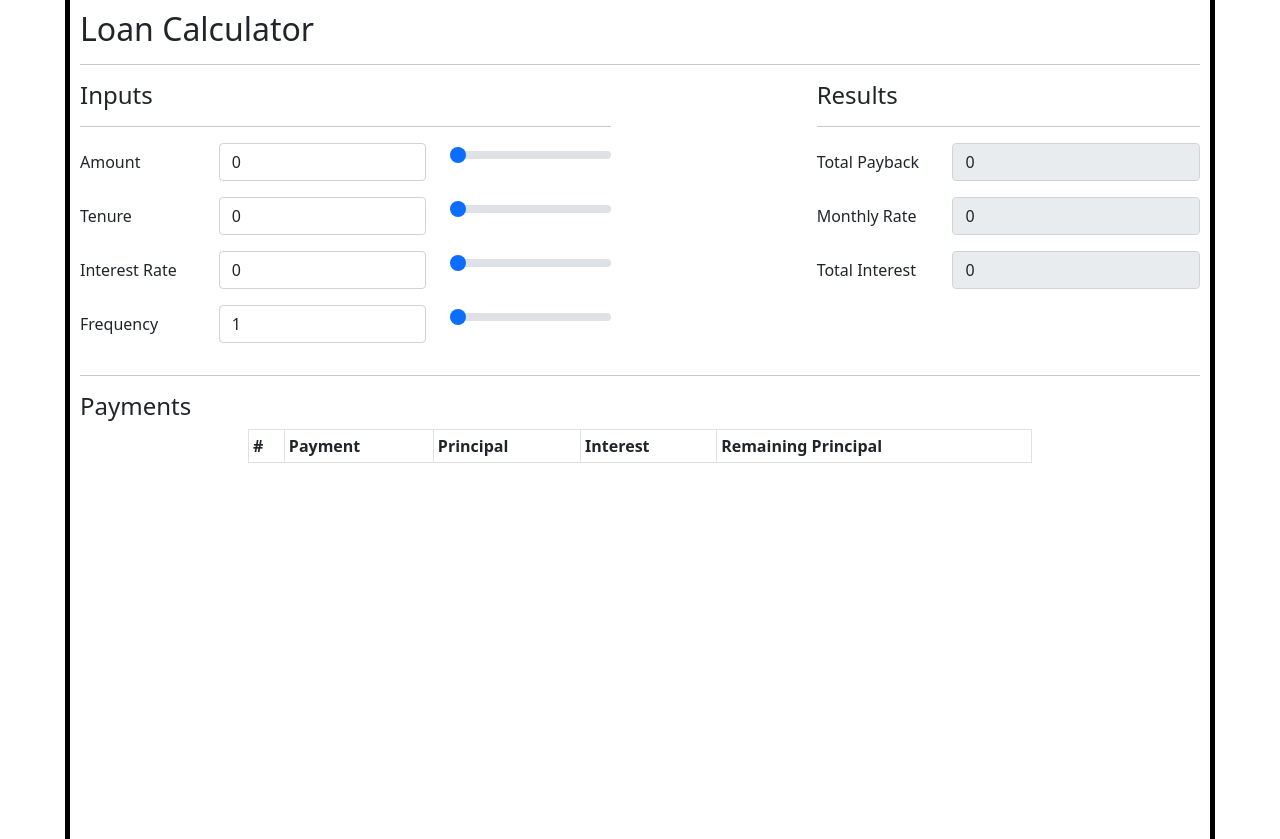
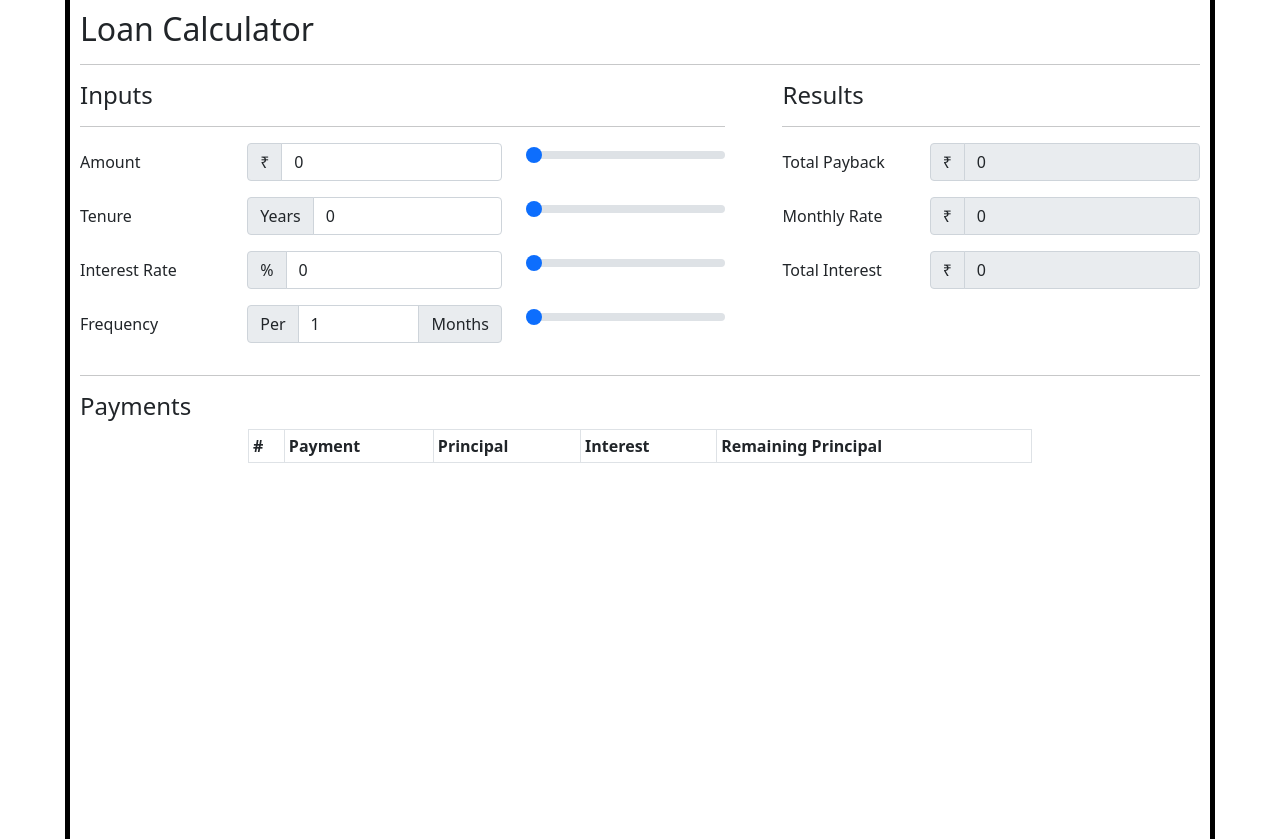
Before and after one commit to loan-zone-iiht/frontend, a React (Create React App) app: page /calculator in a window 1280 px wide. Built offline with nearby package versions, Linux system fonts and the light colour scheme.

Commit message:
loan calculator currency changes + final styling

```diff
--- a/src/pages/LoanCalculator/CalculatorPage.js
+++ b/src/pages/LoanCalculator/CalculatorPage.js
@@ -7,7 +7,10 @@ import {
   Form,
   Col,
   FormGroup,
+  InputGroupText,
+  InputGroup,
 } from "reactstrap";
+import { currencyFormatterRupee, currencyFormatter } from "../../utils";
 
 const CalculatorPage = () => {
   const [loanInput, setLoanInput] = useState({
@@ -46,14 +49,12 @@ const CalculatorPage = () => {
       loanInput.frequency
     ) {
       var payments = [];
-      // var payments = [Array.from({ length: loanInput.tenure + 1 })];
       var rate = loanInput.interestRate / 100 / (12 / loanInput.frequency);
       var noOfPayments = parseInt(
         loanInput.tenure * (12 / loanInput.frequency)
       );
       // console.log(noOfPayments,"rate");
 
-      // var c = r / (1 - Math.pow(1 + r, -loanInput.tenure)) * loanInput.principal;
       //payment amount
       var paymentAmount =
         (rate * loanInput.principal) / (1 - Math.pow(1 + rate, -noOfPayments));
@@ -81,11 +82,16 @@ const CalculatorPage = () => {
         var interest = remainingPrincipal * rate;
         payments[i] = {
           index: i,
-          amount: Math.round(paymentAmount * 100.0) / 100,
-          principal: Math.round((paymentAmount - interest) * 100.0) / 100,
-          interest: Math.round(interest * 100.0) / 100,
-          remainingAmount:
-            Math.round((total - paymentAmount * i) * 100.0) / 100,
+          amount: currencyFormatterRupee(
+            Math.round(paymentAmount * 100.0) / 100
+          ),
+          principal: currencyFormatterRupee(
+            Math.round((paymentAmount - interest) * 100.0) / 100
+          ),
+          interest: currencyFormatterRupee(Math.round(interest * 100.0) / 100),
+          remainingAmount: currencyFormatterRupee(
+            Math.round((total - paymentAmount * i) * 100.0) / 100
+          ),
         };
         remainingPrincipal -= paymentAmount - interest;
       }
@@ -118,14 +124,18 @@ const CalculatorPage = () => {
                     Amount
                   </Label>
                   <Col sm={5}>
+                    <InputGroup>
+                      <InputGroupText>₹</InputGroupText>
                       <Input
                         id="principal-in"
                         name="principal"
                         placeholder="principal"
                         type="text"
+                        aria-label="SSS"
                         onChange={handleInputChange}
                         value={loanInput.principal}
                       />
+                    </InputGroup>
                   </Col>
                   <Col sm={4}>
                     <Input
@@ -145,6 +155,8 @@ const CalculatorPage = () => {
                     Tenure
                   </Label>
                   <Col sm={5}>
+                    <InputGroup>
+                      <InputGroupText>Years</InputGroupText>
                       <Input
                         id="tenure-in"
                         name="tenure"
@@ -153,6 +165,7 @@ const CalculatorPage = () => {
                         onChange={handleInputChange}
                         value={loanInput.tenure}
                       />
+                    </InputGroup>
                   </Col>
                   <Col sm={4}>
                     <Input
@@ -172,6 +185,8 @@ const CalculatorPage = () => {
                     Interest Rate
                   </Label>
                   <Col sm={5}>
+                    <InputGroup>
+                      <InputGroupText>%</InputGroupText>
                       <Input
                         id="interestRate-in"
                         name="interestRate"
@@ -180,6 +195,7 @@ const CalculatorPage = () => {
                         onChange={handleInputChange}
                         value={loanInput.interestRate}
                       />
+                    </InputGroup>
                   </Col>
                   <Col sm={4}>
                     <Input
@@ -199,6 +215,8 @@ const CalculatorPage = () => {
                     Frequency
                   </Label>
                   <Col sm={5}>
+                    <InputGroup>
+                      <InputGroupText>Per</InputGroupText>
                       <Input
                         id="frequency-in"
                         name="frequency"
@@ -207,6 +225,8 @@ const CalculatorPage = () => {
                         onChange={handleInputChange}
                         value={loanInput.frequency}
                       />
+                      <InputGroupText>Months</InputGroupText>
+                    </InputGroup>
                   </Col>
                   <Col sm={4}>
                     <Input
@@ -232,6 +252,8 @@ const CalculatorPage = () => {
                     Total Payback
                   </Label>
                   <Col sm={8}>
+                    <InputGroup>
+                      <InputGroupText>₹</InputGroupText>
                       <Input
                         id="totalRes"
                         name="totalRes"
@@ -239,8 +261,9 @@ const CalculatorPage = () => {
                         type="text"
                         disabled
                         readOnly
-                      value={loanRes.totalRes}
+                        value={currencyFormatter(loanRes.totalRes)}
                       />
+                    </InputGroup>
                   </Col>
                 </FormGroup>
                 <FormGroup row>
@@ -248,6 +271,8 @@ const CalculatorPage = () => {
                     Monthly Rate
                   </Label>
                   <Col sm={8}>
+                    <InputGroup>
+                      <InputGroupText>₹</InputGroupText>
                       <Input
                         id="paybackRes"
                         name="paybackRes"
@@ -255,8 +280,9 @@ const CalculatorPage = () => {
                         type="text"
                         disabled
                         readOnly
-                      value={loanRes.paybackRes}
+                        value={currencyFormatter(loanRes.paybackRes)}
                       />
+                    </InputGroup>
                   </Col>
                 </FormGroup>
                 <FormGroup row>
@@ -264,6 +290,8 @@ const CalculatorPage = () => {
                     Total Interest
                   </Label>
                   <Col sm={8}>
+                    <InputGroup>
+                      <InputGroupText>₹</InputGroupText>
                       <Input
                         id="totalInterestRes"
                         name="totalInterestRes"
@@ -271,8 +299,9 @@ const CalculatorPage = () => {
                         type="text"
                         disabled
                         readOnly
-                      value={loanRes.totalInterestRes}
+                        value={currencyFormatter(loanRes.totalInterestRes)}
                       />
+                    </InputGroup>
                   </Col>
                 </FormGroup>
               </Form>
--- /dev/null
+++ b/src/utils.js
@@ -0,0 +1,6 @@
+exports.currencyFormatterRupee = (num) => {
+    return '₹ '+num.toLocaleString("en-US",{maximumFractionDigits:2, minimumFractionDigits:2})
+}
+exports.currencyFormatter = (num) => {
+    return num.toLocaleString("en-US",{maximumFractionDigits:2, minimumFractionDigits:2})
+}
```
Lines whose indentation alone changed are shown as unchanged.
